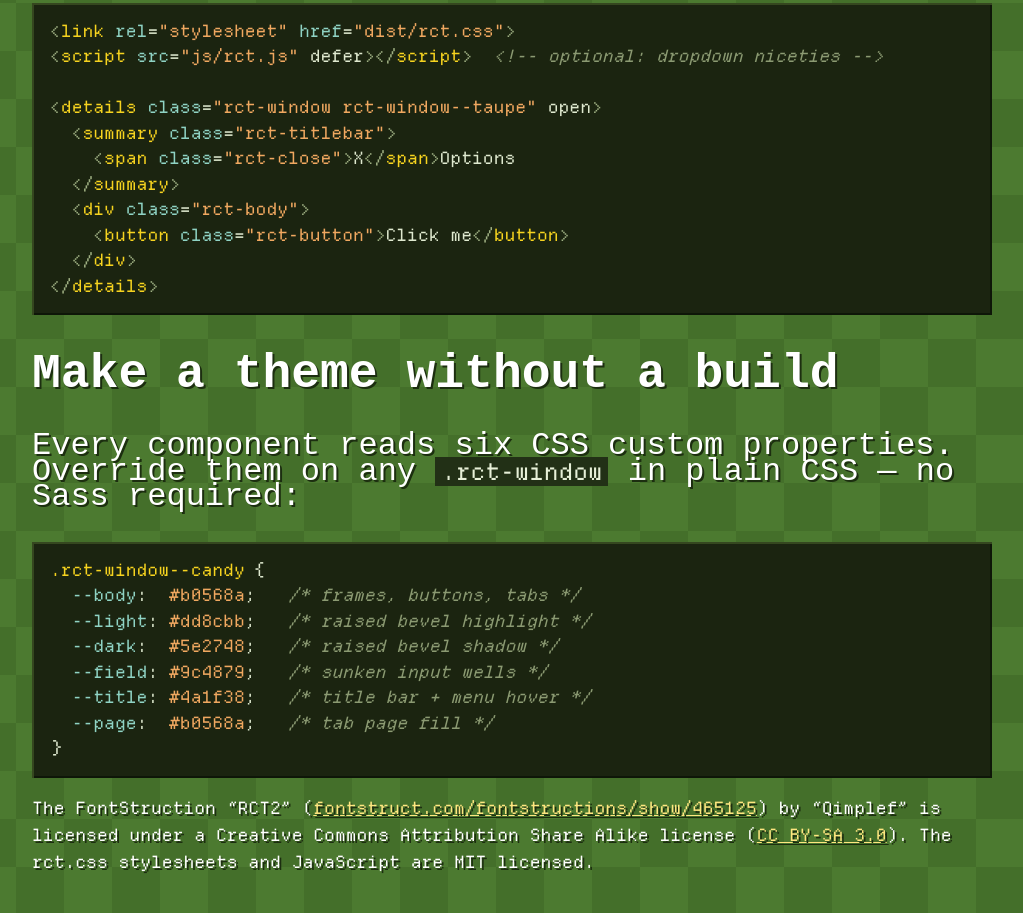
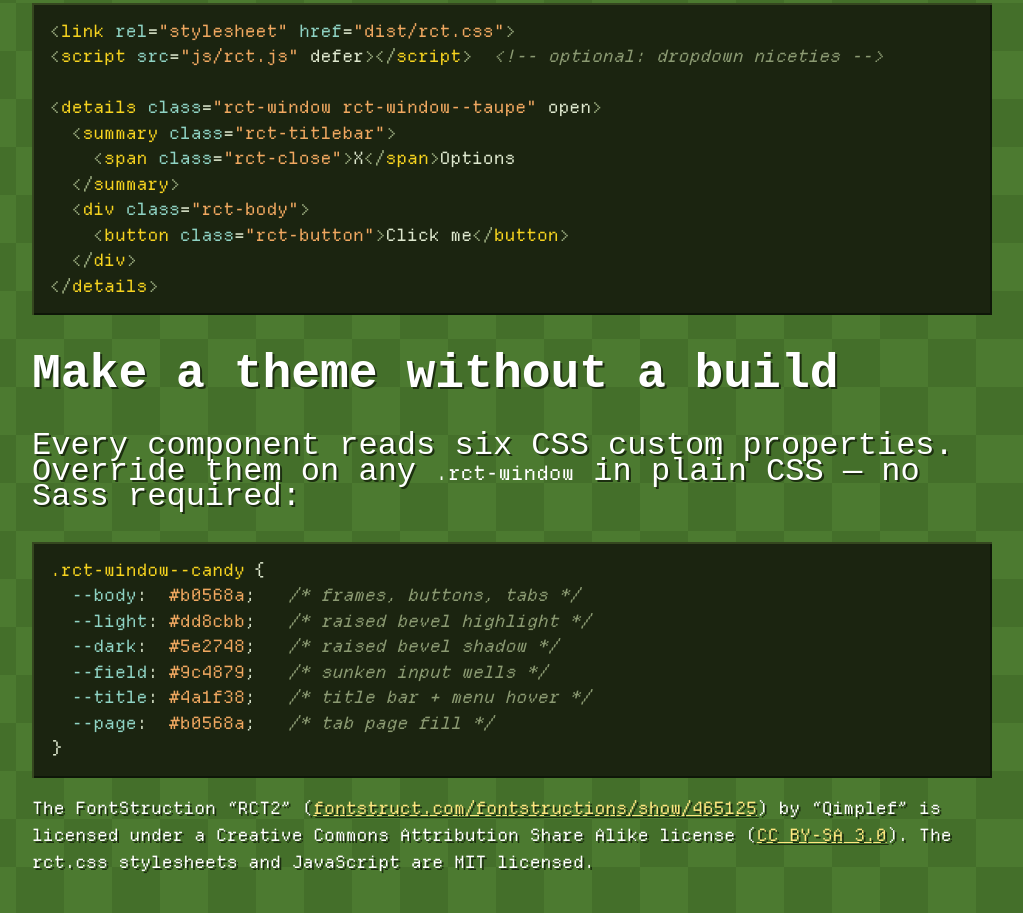
Before and after one commit to koaning/rct-css, a website: page docs/index.html in a window 1280 px wide. Shown: the part 2061-2974 px from the top of the page, without its empty margins (128-1151 px from the left). Drawn offline with Linux system fonts and the light colour scheme.

Commit message:
Refine docs inline code: smaller Departure Mono, no background
Inline <code> in the docs prose now renders in Departure Mono a touch
smaller (0.62em) with the background chip removed, inheriting the
surrounding text colour so it stays legible in both prose and the modal.

Co-Authored-By: Claude Opus 4.8 (1M context) <noreply@anthropic.com>

```diff
--- a/docs/index.html
+++ b/docs/index.html
@@ -41,13 +41,11 @@
     font-smooth: auto;
     text-shadow: none;
   }
-  /* Inline code chip (prose only — a block <pre><code> must NOT get this, or the
-     background paints a separate box per wrapped line). */
+  /* Inline code (prose only). No background for now; just Departure Mono, sized
+     down a touch since it runs large next to the RCT pixel font, inheriting the
+     surrounding text colour so it stays legible in both prose and the modal. */
   :not(pre) > code {
-    background: #223016;
-    color: #e7f0d8;
-    padding: 0 6px;
-    font-size: 0.72em;   /* Departure Mono runs large next to the RCT pixel font */
+    font-size: 0.62em;
   }
   pre {
     background: #1b2410;
```
